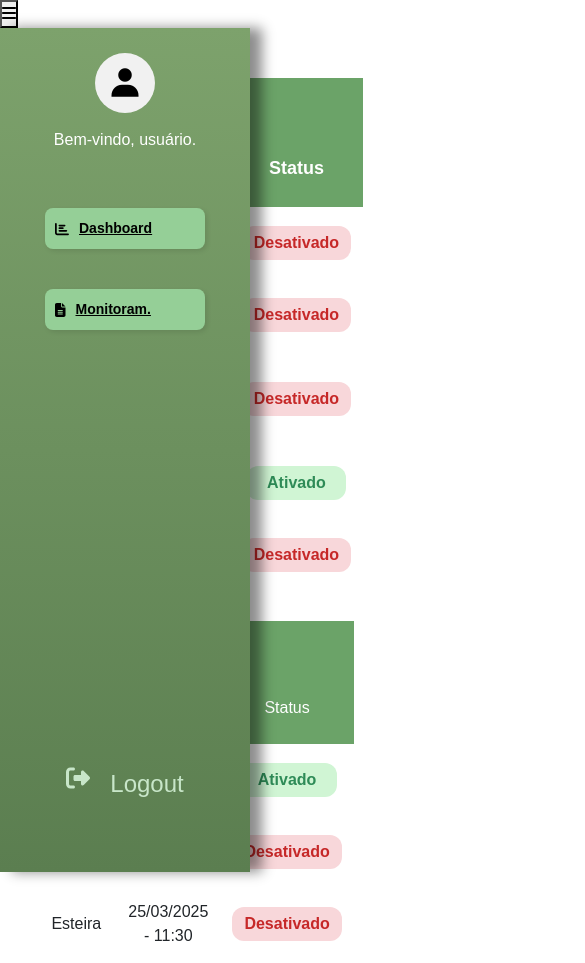
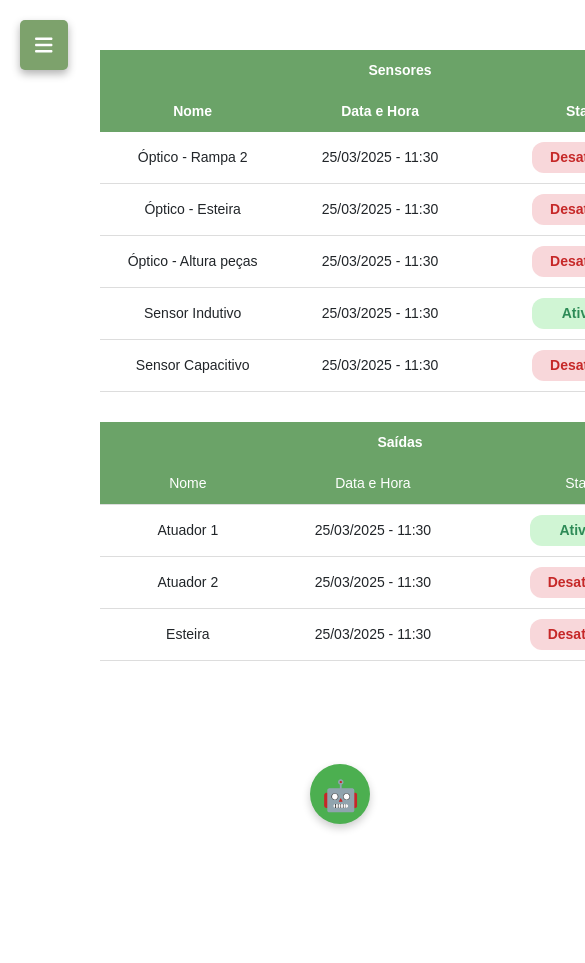
Before and after one commit to GabrielPerosa/ProjetoReciclagem, a plain HTML site: page web/monitoramento/index.html in a window 390 px wide. Shown: the top 963 px of the page, 585 px wide, since content can reach past the window. After the commit the page ends 844 px from the top, so only its background shows below. Drawn offline with nearby package versions, Linux system fonts and the light colour scheme.

Commit message:
feat:atualização da tela de monitoramento

```diff
--- a/web/monitoramento/style.css
+++ b/web/monitoramento/style.css
@@ -1,15 +1,127 @@
-.body {
+
+* {
+  margin: 0;
+  padding: 0;
+  box-sizing: border-box;
+  font-family: Arial, Helvetica, sans-serif;
+}
+
+body {
   font-family: Arial, sans-serif;
   display: flex;
   background-color: #d01313;
+  min-height: 100vh;
+  margin: 0;
+  padding: 0;
 }
 
- /* Estiliza a Sidebar */
 
-* {
-    margin: 0px;
-    padding: 0px;
-    font-family: Arial, Helvetica, sans-serif;
+.chatbot-button {
+  position: fixed;
+  bottom: 20px;
+  right: 20px;
+  background-color: #4CAF50;
+  color: white;
+  border: none;
+  border-radius: 50%;
+  width: 60px;
+  height: 60px;
+  font-size: 30px;
+  cursor: pointer;
+  box-shadow: 0 4px 8px rgba(0,0,0,0.2);
+  z-index: 1000;
+}
+
+
+.chatbot-popup {
+  position: fixed;
+  bottom: 90px;
+  right: 20px;
+  width: 320px;
+  max-height: 400px;
+  background-color: #b2f19c;
+  border-radius: 10px;
+  box-shadow: 0 8px 16px rgba(0,0,0,0.3);
+  display: none;
+  flex-direction: column;
+  overflow: hidden;
+  z-index: 999;
+}
+
+.chatbot-header {
+  text-align: center;
+  background-color: #384B31;
+  color: white;
+  padding: 15px;
+  font-weight: bold;
+}
+
+.chatbot-body {
+  padding: 10px;
+  flex: 1;
+  overflow-y: auto;
+  display: flex;
+  flex-direction: column;
+}
+
+.chatbot-message {
+  background-color: #f1f1f1;
+  padding: 10px;
+  border-radius: 8px;
+  margin-bottom: 10px;
+  max-width: 80%;
+}
+
+.chatbot-message.user {
+  align-self: flex-end;
+  background-color: #DCF8C6;
+}
+
+.chatbot-input {
+  display: flex;
+  border-top: 1px solid #ddd;
+}
+
+.chatbot-input input {
+  flex: 1;
+  padding: 10px;
+  border: none;
+  outline: none;
+}
+
+.chatbot-input button {
+  background-color: #4CAF50;
+  border: none;
+  color: white;
+  padding: 10px 15px;
+  cursor: pointer;
+}
+
+
+
+.hamburger {
+  display: none;
+  position: fixed;
+  top: 20px;
+  left: 20px;
+  z-index: 1100;
+}
+
+.hamburger button {
+  background-color: #7DA26C;
+  color: white;
+  border: none;
+  padding: 10px 15px;
+  border-radius: 5px;
+  font-size: 20px;
+  cursor: pointer;
+  box-shadow: 0 4px 8px rgba(0,0,0,0.3);
+  transition: all 0.3s ease;
+}
+
+.hamburger button:hover {
+  background-color: #5B7E50;
+  transform: scale(1.05);
 }
 
 .sidebar {
@@ -21,112 +133,32 @@
   align-items: center;
   padding: 20px 0;
   position: fixed;
-    box-shadow: 12px 0 12px rgba(3, 3, 3, 0.45);
+  left: 0;
+  top: 0;
+  box-shadow: 12px 0 12px rgb(255, 254, 254);
+  transition: left 0.3s ease;
 }
 
+.sidebar.active {
+  left: 0;
+}
 
 .user {
   display: flex;
   align-items: center;
   justify-content: center;
   margin: 20px;
-    scale: 200%;
+  transform: scale(2);
   position: relative;
 }
-
 
 .user i {
   font-size: 20px;
   color: black;
 }
 
-
-.titulo p{
-
-    font-size: 20px;
-    margin-top: 20px;
-    color: white;
-}
-
-.menu-btn {
-
-    margin-top: 70px;
-    width: 180px;
-    padding: 12px;
-    background-color: #C8E6C9;
-    border: none;
-    border-radius: 8px;
-    display: flex;
-    align-items: center;
-    justify-content: flex-start;
-    gap: 10px;
-    font-size: 16px;
-    cursor: pointer;
-    transition: 0.3s;
-    font-weight: bold;
-    color: black;
-    box-shadow: 2px 2px 5px rgba(0, 0, 0, 0.1);
-}
-
-.menu-btn i {
-    font-size: 18px;
-    margin: 10px;
-}
-
-.menu-btn:hover {
-    background-color: #A5D6A7;
-    transform: scale(1.05);
-}
-
-
-.logout {
-    margin-top: 220px;
-    color: #C8E6C9;
-    font-size: 30px;
-    cursor: pointer;
-    display: flex;
-    gap: 20px;
-    padding: 100px;
-    border-bottom: 80px;
-    transition: 0.3s;
-    text-decoration: none;
-}
-
-.logout:hover {
-    color: white;
-    transform: scale(1.1);
-}
-
-
-.dashboard-icon {
-    width: 24px;
-    height: 24px;
-    display: flex;
-    flex-direction: column;
-    justify-content: flex-end;
-    gap: 3px;
-}
-
-.dashboard-icon div {
-    width: 6px;
-    background: black;
-    border-radius: 2px;
-}
-
-.dashboard-icon .bar1 {
-    height: 10px;
-}
-
-.dashboard-icon .bar2 {
-    height: 16px;
-}
-
-.dashboard-icon .bar3 {
-    height: 22px;
-}
-
 .circle {
-    width: 30px; /* Tamanho do círculo */
+  width: 30px;
   height: 30px;
   background-color: #F1F1F1;
   border-radius: 50%;
@@ -135,28 +167,11 @@
   justify-content: center;
 }
 
-.user-info {
-  display: flex;
-  flex-direction: column;
-  align-items: center;
-  text-align: center;
-  color: white;
-  margin-bottom: 30px;
-  gap: 10px;
-}
-
-.user i {
-  font-size: 18px;
-  color: black;
-
-}
-
-
-
 .titulo p {
   font-size: 16px;
   margin-top: 10px;
   color: white;
+  text-align: center;
 }
 
 .menu-btn {
@@ -190,22 +205,46 @@
 
 .logout {
   margin-top: auto;
-  color: #C8E6C9;
+  color: white;
   font-size: 24px;
   cursor: pointer;
   display: flex;
   gap: 20px;
-  padding: 50px;
-  border-bottom: 80px;
+  padding: 50px 0;
+  text-decoration: none;
   transition: 0.3s;
 }
 
+.logout i {
+  font-size: 24px;
+}
+
 .logout:hover {
-  color: white;
   transform: scale(1.1);
 }
+
+.dashboard-icon {
+  width: 24px;
+  height: 24px;
+  display: flex;
+  flex-direction: column;
+  justify-content: flex-end;
+  gap: 3px;
+}
+
+.dashboard-icon div {
+  width: 6px;
+  background: black;
+  border-radius: 2px;
+}
+
+.dashboard-icon .bar1 { height: 10px; }
+.dashboard-icon .bar2 { height: 16px; }
+.dashboard-icon .bar3 { height: 22px; }
+
 .main {
   flex: 1;
+  margin-left: 250px;
   padding: 20px;
 }
 
@@ -235,7 +274,7 @@
   display: flex;
   align-items: center;
   justify-content: center;
-    color: rgb(251, 249, 249);
+  color: white;
   font-size: 20px;
   position: absolute;
   top: -20px;
@@ -243,54 +282,40 @@
   transform: translateX(-50%);
 }
 
-  .tempo { background-color: #4caf50; }
-  .parada { background-color: #ffa000; }
-  .erros { background-color: #f44336; }
+.tempo   { background-color: #4caf50; }
+.parada  { background-color: #ffa000; }
+.erros   { background-color: #f44336; }
 
-  .card h4 {
-    margin: 30px 0 5px;
-    font-size: 14px;
-    color: gray;
-  }
-
-  .card span {
-    font-size: 24px;
-    font-weight: bold;
+.table-container {
+  width: 100%;
+  overflow-x: auto;
+  -webkit-overflow-scrolling: touch;
+  margin-bottom: 30px;
 }
 
 table {
-    width: 70%;
+  min-width: 600px;
+  width: 100%;
   border-collapse: collapse;
-    margin-left: auto;
-    margin-right: auto;
-    margin-bottom: 30px;
   background-color: white;
-    overflow: hidden;
 }
 
-
 table thead {
-
   background-color: #6BA368;
   color: white;
 }
 
 table th {
-
   padding: 12px;
-  }
-
-  table th {
   text-align: center;
   font-size: 18px;
 }
 
 table td {
-    width: 50px;
-    padding: 12px;
-    border-bottom: 1 solid #ddd;
+  width: 1110px;
+  padding: 25px;
+  border-bottom: 1px solid #ddd;
   text-align: center;
-
 }
 
 .status {
@@ -298,32 +323,77 @@
   border-radius: 12px;
   font-weight: bold;
   display: inline-block;
-    min-width: 100px;
+  min-width: 110px;
+  max-width: 110px;
   text-align: center;
 }
 
-
-  .ativado {
+.ativado, .avancado, .ligada {
   background-color: #d0f5d4;
   color: #2e8b57;
 }
 
-  .desativado {
+.desativado, .recuado {
   background-color: #f8d7da;
   color: #c62828;
 }
 
-  .avancado {
-    background-color: #d0f5d4;
-    color: #2e8b57;
+
+
+@media (max-width: 768px) {
+  .hamburger {
+    display: block;
   }
 
-  .recuado {
-    background-color: #f8d7da;
-    color: #c62828;
+  .sidebar {
+    left: -200px;
+    width: 80px;
+    padding: 10px 0;
   }
 
-  .ligada {
-    background-color: #d0f5d4;
-    color: #2e8b57;
+  .sidebar.active {
+    left: 0;
   }
+
+  .user {
+    transform: scale(1);
+    margin: 5px;
+  }
+
+  .titulo p {
+    font-size: 12px;
+    text-align: center;
+  }
+
+  .menu-btn {
+    width: 60px;
+    font-size: 10px;
+    padding: 6px;
+    gap: 4px;
+    justify-content: center;
+  }
+
+  .menu-btn i {
+    font-size: 12px;
+    margin: 0;
+  }
+
+  .logout {
+    font-size: 18px;
+    padding: 10px 0;
+    gap: 10px;
+    flex-direction: column;
+    align-items: center;
+  }
+
+  .main {
+    margin-left: 80px;
+  }
+}
+
+@media (max-width: 600px) {
+  table th, table td {
+    padding: 10px 5px;
+    font-size: 14px;
+  }
+}
```
Lines whose indentation alone changed are shown as unchanged.
